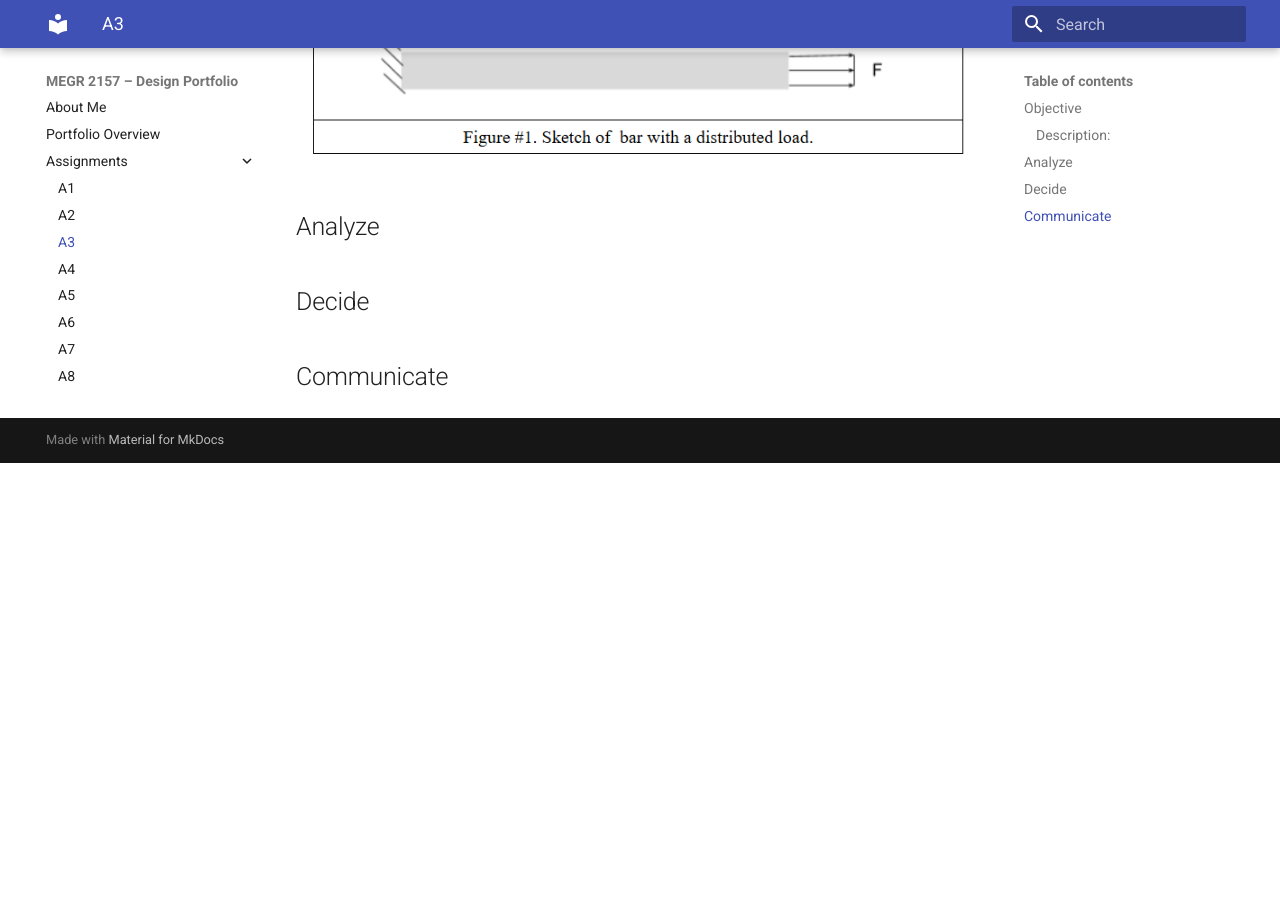
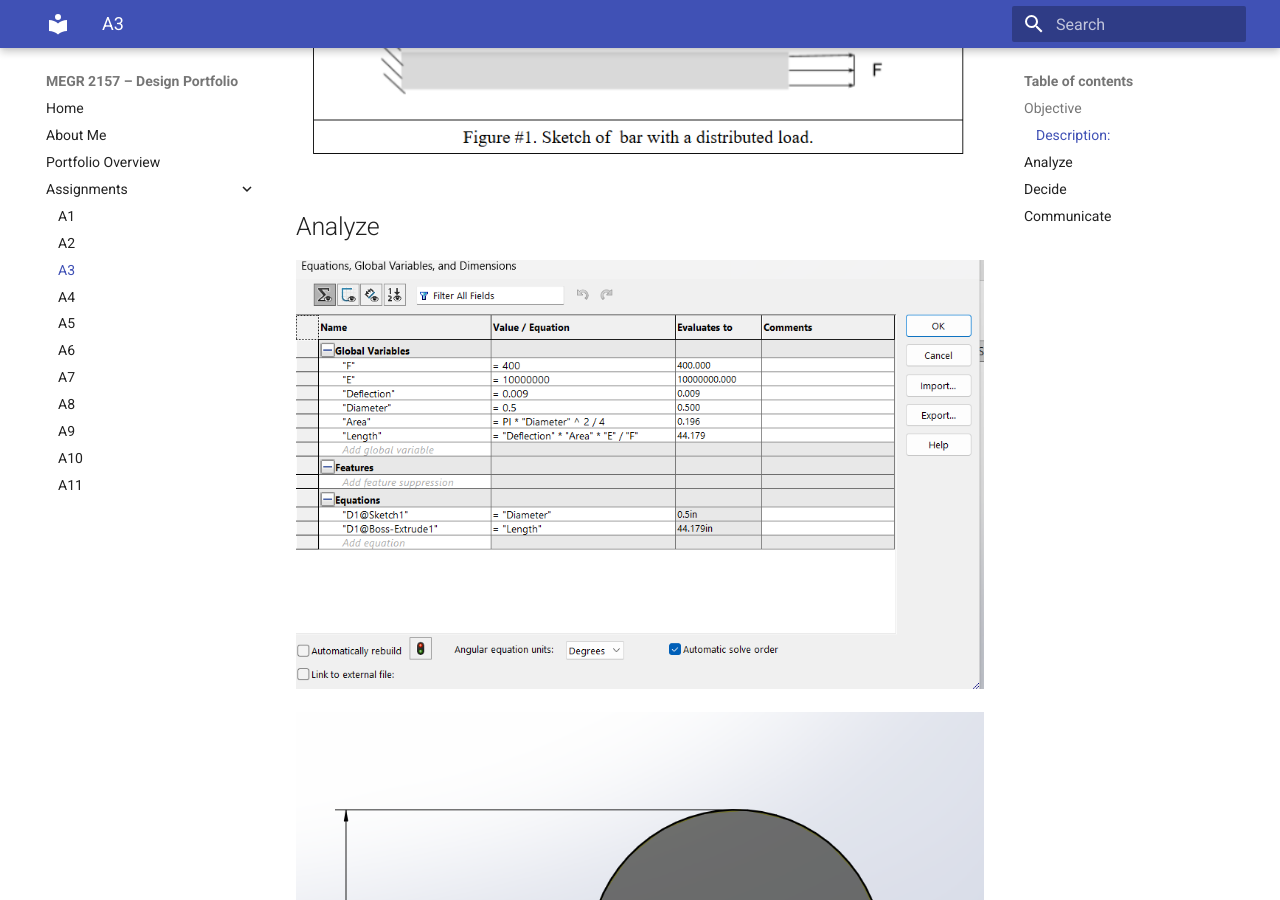
Before and after one commit to SaeedMalik7/megr2157-portfolio, an MkDocs documentation site: the page built from docs/assignments/A03/index.md, in a window 1280 px wide and 900 px high, scrolled down 559 px. Built offline with MkDocs 1.6.1 and Material for MkDocs 9.7.7, drawn with Linux system fonts in a browser that asks for light colours; before the commit the page ends 1022 px from its top, so only the background shows below that.

Commit message:
Add images for analysis in index.md
Added images to enhance the analysis section of the document.

```diff
--- a/docs/assignments/A03/index.md
+++ b/docs/assignments/A03/index.md
@@ -13,6 +13,12 @@ To design a bar which has a circular cross section where the values of the crite
 <img src="./Bar Requirements.png" alt="" width="800">
 ## Analyze
 
+<img src="./Equations.png" alt="" width="800">
+
+<img src="./Step 1.png" alt="" width="800">
+
+<img src="./Custom Material.png" alt="" width="800">
+
 
 ## Decide
 
```
